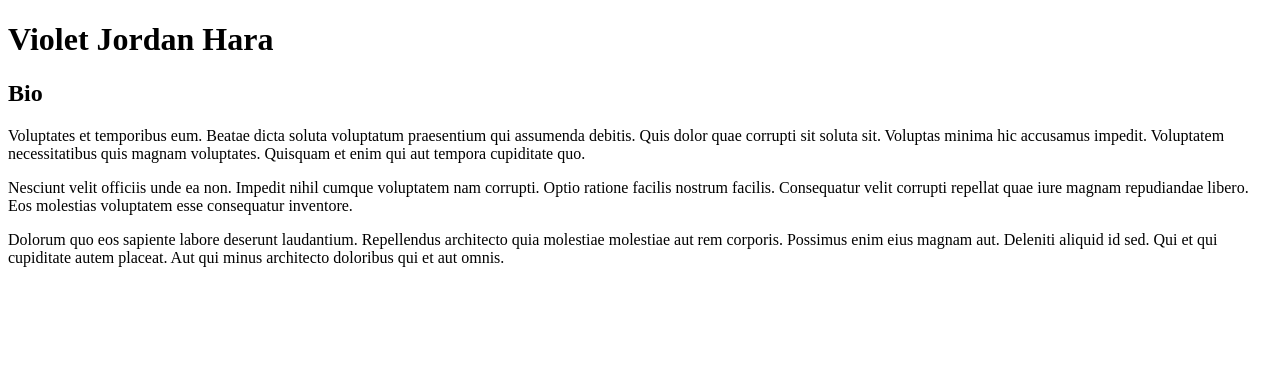
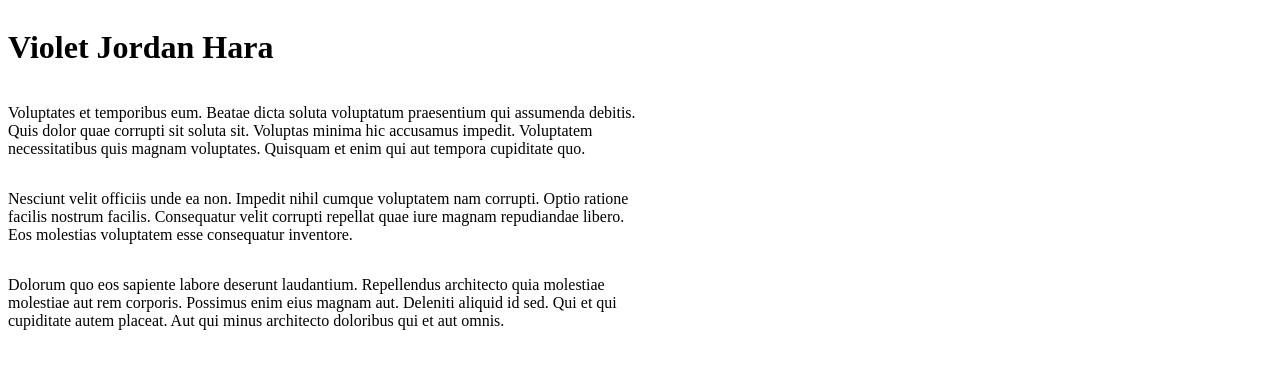
Before and after one commit to violetjordanhara/violetjordanhara.github.io, a plain HTML site: page index.html in a window 1280 px wide. Drawn offline with Linux system fonts and the light colour scheme.

Commit message:
Update index.html

```diff
--- a/index.html
+++ b/index.html
@@ -8,17 +8,54 @@
 
 		<meta name="viewport" content="width=device-width, initial-scale=1.0">
 
+		<style>
+			*
+			{
+				box-sizing: border-box;
+			}
+
+			.clearfix::after
+			{
+				content: "";
+				clear: both;
+				display: table;
+			}
+
+			#titlethingy
+			{
+				float: left;
+
+				width: 28%;
+			}
+
+			#biothingy
+			{
+				float: left;
+
+				width: 50%;
+			}
+		</style>
+
 	</head>
 
 	<body>
 
-	<h1>Violet Jordan Hara</h>
+		<div class="clearfix">
+			<h1 id="titlethingy">Violet Jordan Hara</h1>
+		</div>
 
-	<h2>Bio</h2>
 
-	<p>Voluptates et temporibus eum. Beatae dicta soluta voluptatum praesentium qui assumenda debitis. Quis dolor quae corrupti sit soluta sit. Voluptas minima hic accusamus impedit. Voluptatem necessitatibus quis magnam voluptates. Quisquam et enim qui aut tempora cupiditate quo.</p>
-	<p>Nesciunt velit officiis unde ea non. Impedit nihil cumque voluptatem nam corrupti. Optio ratione facilis nostrum facilis. Consequatur velit corrupti repellat quae iure magnam repudiandae libero. Eos molestias voluptatem esse consequatur inventore.</p>
-	<p>Dolorum quo eos sapiente labore deserunt laudantium. Repellendus architecto quia molestiae molestiae aut rem corporis. Possimus enim eius magnam aut. Deleniti aliquid id sed. Qui et qui cupiditate autem placeat. Aut qui minus architecto doloribus qui et aut omnis.</p>
+		<div class="clearfix">
+			<p id="biothingy">Voluptates et temporibus eum. Beatae dicta soluta voluptatum praesentium qui assumenda debitis. Quis dolor quae corrupti sit soluta sit. Voluptas minima hic accusamus impedit. Voluptatem necessitatibus quis magnam voluptates. Quisquam et enim qui aut tempora cupiditate quo.</p>
+		</div>
+
+		<div class="clearfix">
+				<p id="biothingy">Nesciunt velit officiis unde ea non. Impedit nihil cumque voluptatem nam corrupti. Optio ratione facilis nostrum facilis. Consequatur velit corrupti repellat quae iure magnam repudiandae libero. Eos molestias voluptatem esse consequatur inventore.</p>
+		</div>
+
+		<div class="clearfix">
+			<p id="biothingy">Dolorum quo eos sapiente labore deserunt laudantium. Repellendus architecto quia molestiae molestiae aut rem corporis. Possimus enim eius magnam aut. Deleniti aliquid id sed. Qui et qui cupiditate autem placeat. Aut qui minus architecto doloribus qui et aut omnis.</p>
+		</div>
 
 	</body>
 </html>
```
